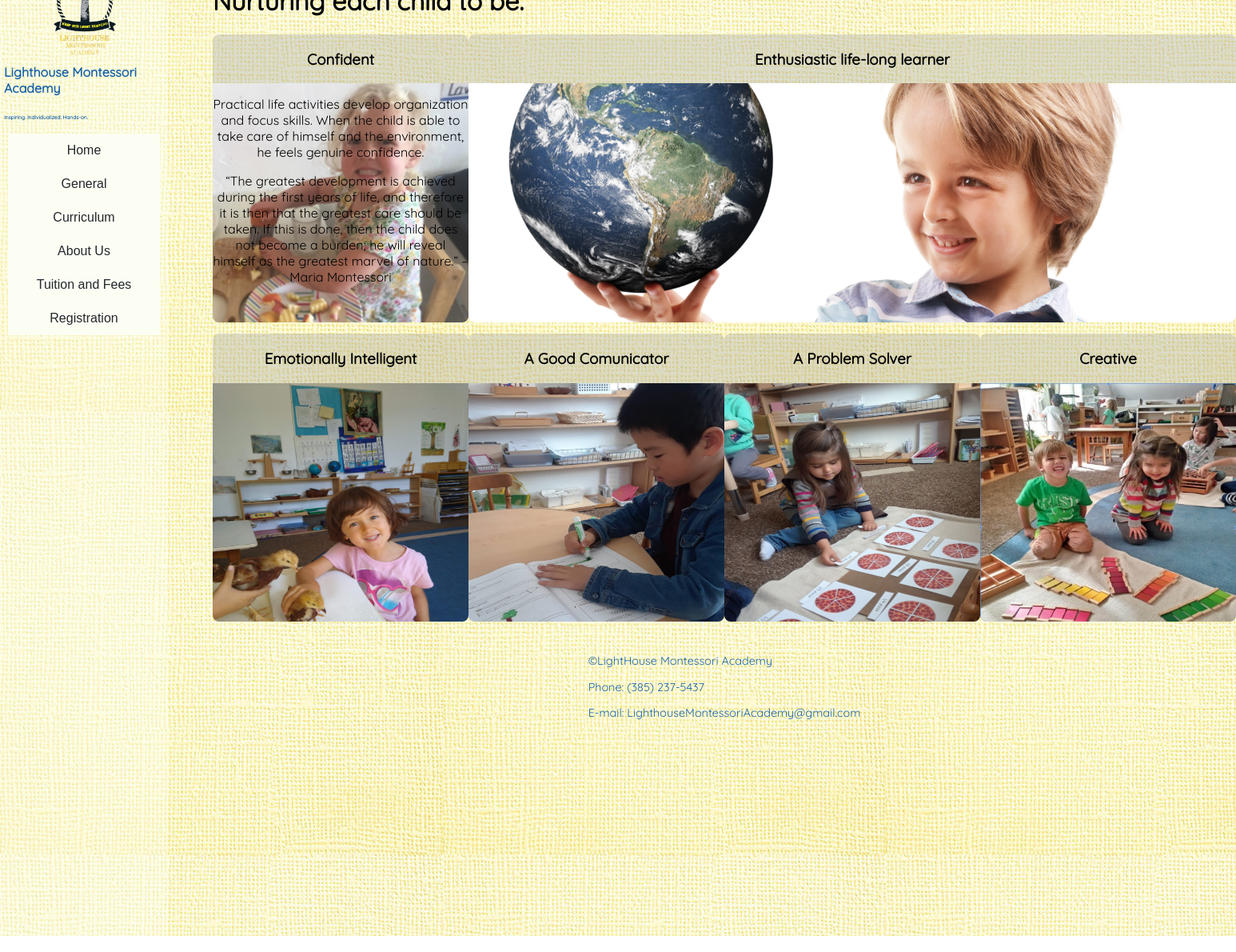
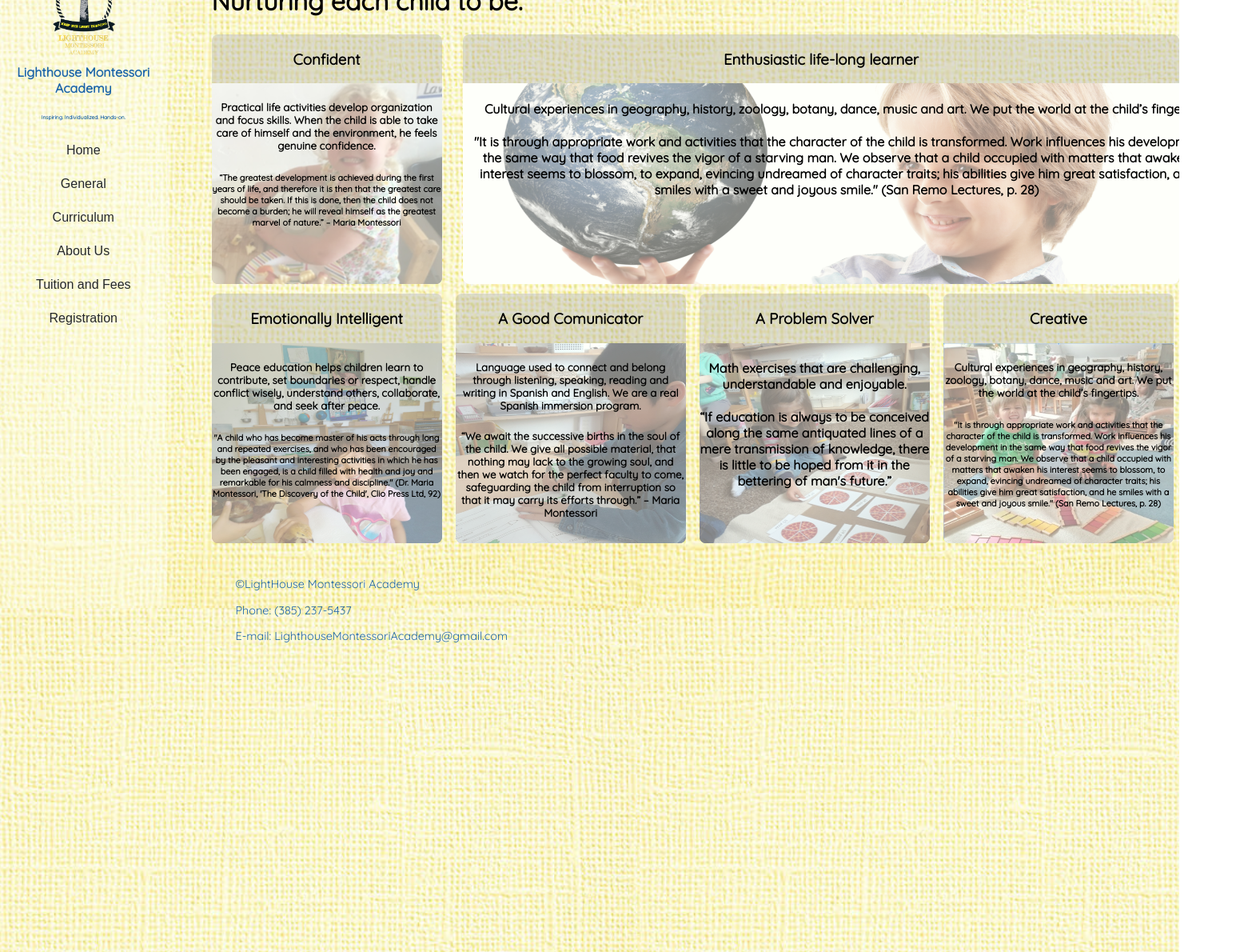
Before and after one commit to MichiMar/lighthouse-academy-newwebsite, a React (Create React App) app: page / in a window 1280 px wide. Shown: the part 40-1230 px from the top of the page at 80% size, 1546 px wide, since content can reach past the window. Built offline with nearby package versions, Linux system fonts and the light colour scheme.

Commit message:
home seletion styled

```diff
--- a/src/pages/home.js
+++ b/src/pages/home.js
@@ -31,18 +31,24 @@ export default class Home extends Component {
                   <h3>Confident</h3>
                   <div>
                     <div className="topic-introduction">
-                      <p>
-                        Practical life activities develop organization and focus
-                        skills. When the child is able to take care of himself
-                        and the environment, he feels genuine confidence.
-                      </p>
-                      <p>
+                      <div className="p1">
+                        <h5>
+                          Practical life activities develop organization and
+                          focus skills. When the child is able to take care of
+                          himself and the environment, he feels genuine
+                          confidence.
+                        </h5>
+                      </div>
+                      <div className="p2">
+                        <h6>
                           “The greatest development is achieved during the first
                           years of life, and therefore it is then that the
-                        greatest care should be taken. If this is done, then the
-                        child does not become a burden; he will reveal himself
-                        as the greatest marvel of nature.” – Maria Montessori
-                      </p>
+                          greatest care should be taken. If this is done, then
+                          the child does not become a burden; he will reveal
+                          himself as the greatest marvel of nature.” – Maria
+                          Montessori
+                        </h6>
+                      </div>
                     </div>
                     <div className="image">
                       <img src={confidentImg} />
@@ -53,26 +59,30 @@ export default class Home extends Component {
                 <div onClick={this.handleLinkClick} className="topic-big-block">
                   <h3>Enthusiastic life-long learner</h3>
                   <div>
-                    <div className="big-image">
-                      <img src={world} />
-                    </div>
                     <div className="topic-introduction">
-                      <p>
+                      <div className="p1">
+                        <h4>
                           Cultural experiences in geography, history, zoology,
                           botany, dance, music and art. We put the world at the
                           child’s fingertips.
-                      </p>
-                      <p>
-                        "It is through appropriate work and activities that the
-                        character of the child is transformed. Work influences
-                        his development in the same way that food revives the
-                        vigor of a starving man. We observe that a child
-                        occupied with matters that awaken his interest seems to
-                        blossom, to expand, evincing undreamed of character
-                        traits; his abilities give him great satisfaction, and
-                        he smiles with a sweet and joyous smile." (San Remo
-                        Lectures, p. 28)
-                      </p>
+                        </h4>
+                      </div>
+                      <div className="p2">
+                        <h4>
+                          "It is through appropriate work and activities that
+                          the character of the child is transformed. Work
+                          influences his development in the same way that food
+                          revives the vigor of a starving man. We observe that a
+                          child occupied with matters that awaken his interest
+                          seems to blossom, to expand, evincing undreamed of
+                          character traits; his abilities give him great
+                          satisfaction, and he smiles with a sweet and joyous
+                          smile." (San Remo Lectures, p. 28)
+                        </h4>
+                      </div>
+                    </div>
+                    <div className="big-image">
+                      <img src={world} />
                     </div>
                   </div>
                 </div>
@@ -82,24 +92,28 @@ export default class Home extends Component {
                 <div onClick={this.handleLinkClick} className="topic-block">
                   <h3>Emotionally Intelligent</h3>
                   <div>
+                    <div className="topic-introduction">
+                      <div className="p1">
+                        <h5>
+                          Peace education helps children learn to contribute,
+                          set boundaries or respect, handle conflict wisely,
+                          understand others, collaborate, and seek after peace.
+                        </h5>
+                      </div>
+                      <div className="p2">
+                        <h6>
+                          "A child who has become master of his acts through
+                          long and repeated exercises, and who has been
+                          encouraged by the pleasant and interesting activities
+                          in which he has been engaged, is a child filled with
+                          health and joy and remarkable for his calmness and
+                          discipline." (Dr. Maria Montessori, 'The Discovery of
+                          the Child', Clio Press Ltd, 92)
+                        </h6>
+                      </div>
+                    </div>
                     <div className="image">
                       <img src={emotionalInteligent} />
-                    </div>
-                    <div className="topic-introduction">
-                      <p>
-                        Peace education helps children learn to contribute, set
-                        boundaries or respect, handle conflict wisely,
-                        understand others, collaborate, and seek after peace.
-                      </p>
-                      <p>
-                        "A child who has become master of his acts through long
-                        and repeated exercises, and who has been encouraged by
-                        the pleasant and interesting activities in which he has
-                        been engaged, is a child filled with health and joy and
-                        remarkable for his calmness and discipline." (Dr. Maria
-                        Montessori, 'The Discovery of the Child', Clio Press
-                        Ltd, 92)
-                      </p>
                     </div>
                   </div>
                 </div>
@@ -107,23 +121,27 @@ export default class Home extends Component {
                 <div onClick={this.handleLinkClick} className="topic-block">
                   <h3>A Good Comunicator</h3>
                   <div>
-                    <div className="image">
-                      <img src={comunication} />
+                    <div className="topic-introduction">
+                      <div className="p1">
+                        <h5>
+                          Language used to connect and belong through listening,
+                          speaking, reading and writing in Spanish and English.
+                          We are a real Spanish immersion program.
+                        </h5>
                       </div>
-                    <div className="topic-introduction">
-                      <p>
-                        Language used to connect and belong through listening,
-                        speaking, reading and writing in Spanish and English. We
-                        are a real Spanish immersion program.
-                      </p>
-                      <p>
+                      <div className="p2">
+                        <h5>
                           “We await the successive births in the soul of the
                           child. We give all possible material, that nothing may
                           lack to the growing soul, and then we watch for the
                           perfect faculty to come, safeguarding the child from
-                        interruption so that it may carry its efforts through.”
-                        – Maria Montessori
-                      </p>
+                          interruption so that it may carry its efforts
+                          through.” – Maria Montessori
+                        </h5>
+                      </div>
+                    </div>
+                    <div className="image">
+                      <img src={comunication} />
                     </div>
                   </div>
                 </div>
@@ -131,20 +149,24 @@ export default class Home extends Component {
                 <div onClick={this.handleLinkClick} className="topic-block">
                   <h3>A Problem Solver</h3>
                   <div>
+                    <div className="topic-introduction">
+                      <div className="p1">
+                        <h4>
+                          Math exercises that are challenging, understandable
+                          and enjoyable.
+                        </h4>
+                      </div>
+                      <div className="p2">
+                        <h4>
+                          “If education is always to be conceived along the same
+                          antiquated lines of a mere transmission of knowledge,
+                          there is little to be hoped from it in the bettering
+                          of man's future.”
+                        </h4>
+                      </div>
+                    </div>
                     <div className="image">
                       <img src={solverProblem} />
-                    </div>
-                    <div className="topic-introduction">
-                      <p>
-                        Math exercises that are challenging, understandable and
-                        enjoyable.
-                      </p>
-                      <p>
-                        “If education is always to be conceived along the same
-                        antiquated lines of a mere transmission of knowledge,
-                        there is little to be hoped from it in the bettering of
-                        man's future.”
-                      </p>
                     </div>
                   </div>
                 </div>
@@ -152,26 +174,30 @@ export default class Home extends Component {
                 <div onClick={this.handleLinkClick} className="topic-block">
                   <h3>Creative</h3>
                   <div>
-                    <div className="image">
-                      <img src={creative} />
-                    </div>
                     <div className="topic-introduction">
-                      <p>
+                      <div className="p1">
+                        <h5>
                           Cultural experiences in geography, history, zoology,
                           botany, dance, music and art. We put the world at the
                           child’s fingertips.
-                      </p>
-                      <p>
-                        "It is through appropriate work and activities that the
-                        character of the child is transformed. Work influences
-                        his development in the same way that food revives the
-                        vigor of a starving man. We observe that a child
-                        occupied with matters that awaken his interest seems to
-                        blossom, to expand, evincing undreamed of character
-                        traits; his abilities give him great satisfaction, and
-                        he smiles with a sweet and joyous smile." (San Remo
-                        Lectures, p. 28)
-                      </p>
+                        </h5>
+                      </div>
+                      <div className="p2">
+                        <h6>
+                          "It is through appropriate work and activities that
+                          the character of the child is transformed. Work
+                          influences his development in the same way that food
+                          revives the vigor of a starving man. We observe that a
+                          child occupied with matters that awaken his interest
+                          seems to blossom, to expand, evincing undreamed of
+                          character traits; his abilities give him great
+                          satisfaction, and he smiles with a sweet and joyous
+                          smile." (San Remo Lectures, p. 28)
+                        </h6>
+                      </div>
+                    </div>
+                    <div className="image">
+                      <img src={creative} />
                     </div>
                   </div>
                 </div>
--- a/src/styles/App.css
+++ b/src/styles/App.css
@@ -12,13 +12,11 @@
 }
 
 .App > .App-container > .bars-menu {
-  display: flex;
   margin: 0px 20px;
 }
 
 .navbar {
   width: 200px;
-  height: 150vh;
   padding: 5px;
   display: flex;
   flex-direction: column;
--- a/src/styles/home.scss
+++ b/src/styles/home.scss
@@ -1,8 +1,7 @@
 .page-container {
   display: flex;
   flex-direction: column;
-  justify-content: center;
-  align-items: center;
+  height: 120vw;
 
   .container {
     display: flex;
@@ -20,27 +19,35 @@
         .images-wrapper-upper-block {
           display: grid;
           grid-template-columns: 1fr 3fr;
+          grid-gap: 25px;
+
+          p {
+            font-weight: 500;
+            letter-spacing: 1px;
+          }
 
           .topic-block {
             background-color: rgba(163, 163, 163, 0.36);
             border-radius: 8px;
-            height: 45vh;
-            width: 25vw;
+            height: 39vh;
+            width: 22.5vw;
             overflow: hidden;
             position: relative;
+            cursor: pointer;
 
             .image {
               img {
-                height: 45vh;
-                width: 25vw;
+                height: 39vh;
+                width: 22.5vw;
                 object-fit: fill;
               }
             }
 
             .topic-introduction {
-              height: 45vh;
-              width: 25vw;
+              height: 39vh;
+              width: 22.5vw;
               font-size: auto;
+              background-color: #fcfef47e;
               position: absolute;
             }
           }
@@ -48,20 +55,22 @@
           .topic-big-block {
             background-color: rgba(163, 163, 163, 0.36);
             border-radius: 8px;
-            height: 45vh;
-            width: 75vw;
+            height: 39vh;
+            width: 70vw;
             overflow: hidden;
             position: relative;
+            cursor: pointer;
 
             .topic-introduction {
               position: absolute;
-              height: 45vh;
+              height: 39vh;
               width: 75vw;
+              background-color: #fcfef47e;
             }
 
             .big-image {
               img {
-                height: 45vh;
+                height: 39vh;
                 width: 75vw;
               }
             }
@@ -71,23 +80,26 @@
         .images-wrapper-lower-block {
           display: grid;
           grid-template-columns: 1fr 1fr 1fr 1fr;
+          grid-gap: 10px;
 
           .topic-block {
             background-color: rgba(163, 163, 163, 0.36);
             border-radius: 8px;
-            height: 45vh;
-            width: 25vw;
+            height: 39vh;
+            width: 22.5vw;
             overflow: hidden;
             position: relative;
+            cursor: pointer;
 
             img {
-              height: 45vh;
-              width: 25vw;
+              height: 39vh;
+              width: 22.5vw;
             }
 
             .topic-introduction {
-              height: 45vh;
-              width: 25vw;
+              height: 39vh;
+              width: 22.5vw;
+              background-color: #fcfef47e;
               position: absolute;
             }
           }
--- a/src/styles/index.css
+++ b/src/styles/index.css
@@ -3,4 +3,5 @@ body {
   margin: 0;
   font-size: 1em;
   background-image: url("../img/background.jpg");
+  background-size: contain;
 }
--- a/src/styles/navigation.scss
+++ b/src/styles/navigation.scss
@@ -5,6 +5,7 @@
   .title-wrapper {
     display: flex;
     justify-content: center;
+    text-align: center;
     flex-direction: column;
 
     .logo {
@@ -37,6 +38,7 @@
 
     .btn {
       @include base-btn();
+      background-color: transparent;
     }
   }
 }
```
Lines whose indentation alone changed are shown as unchanged.
